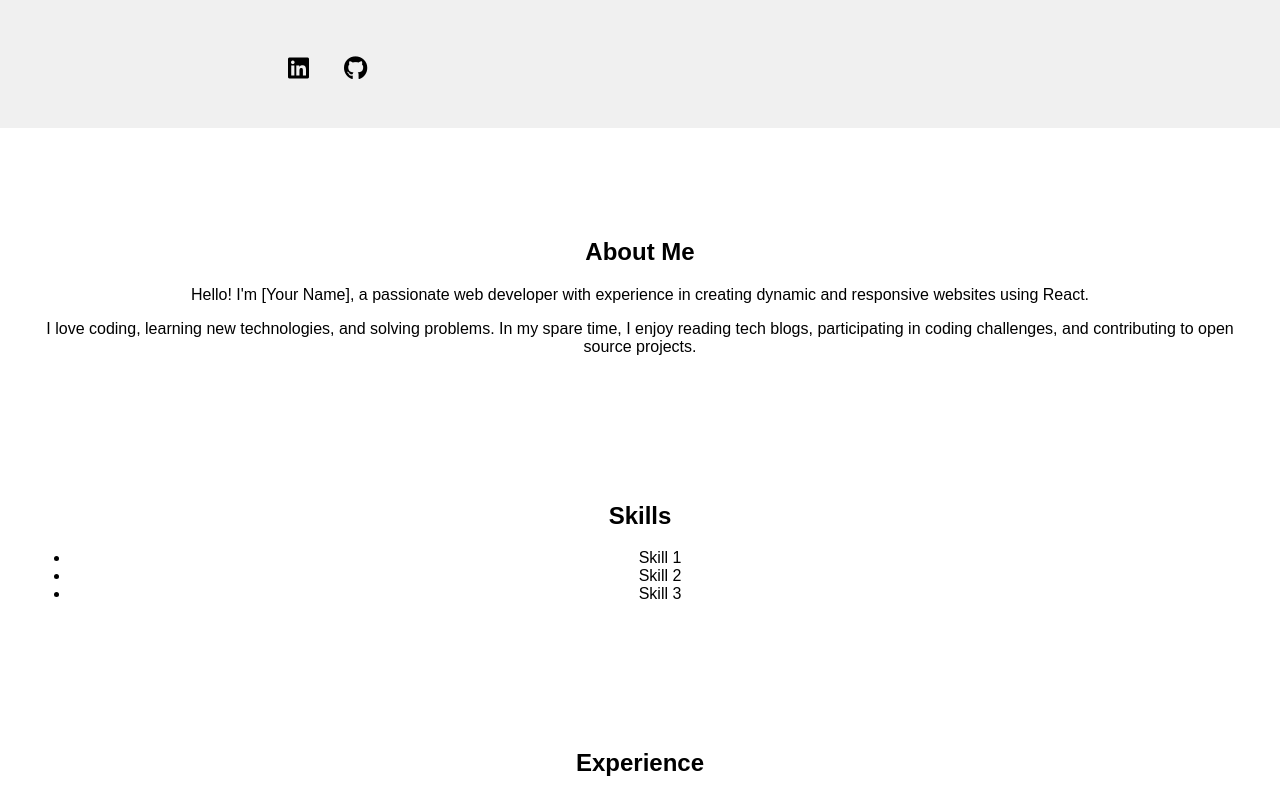
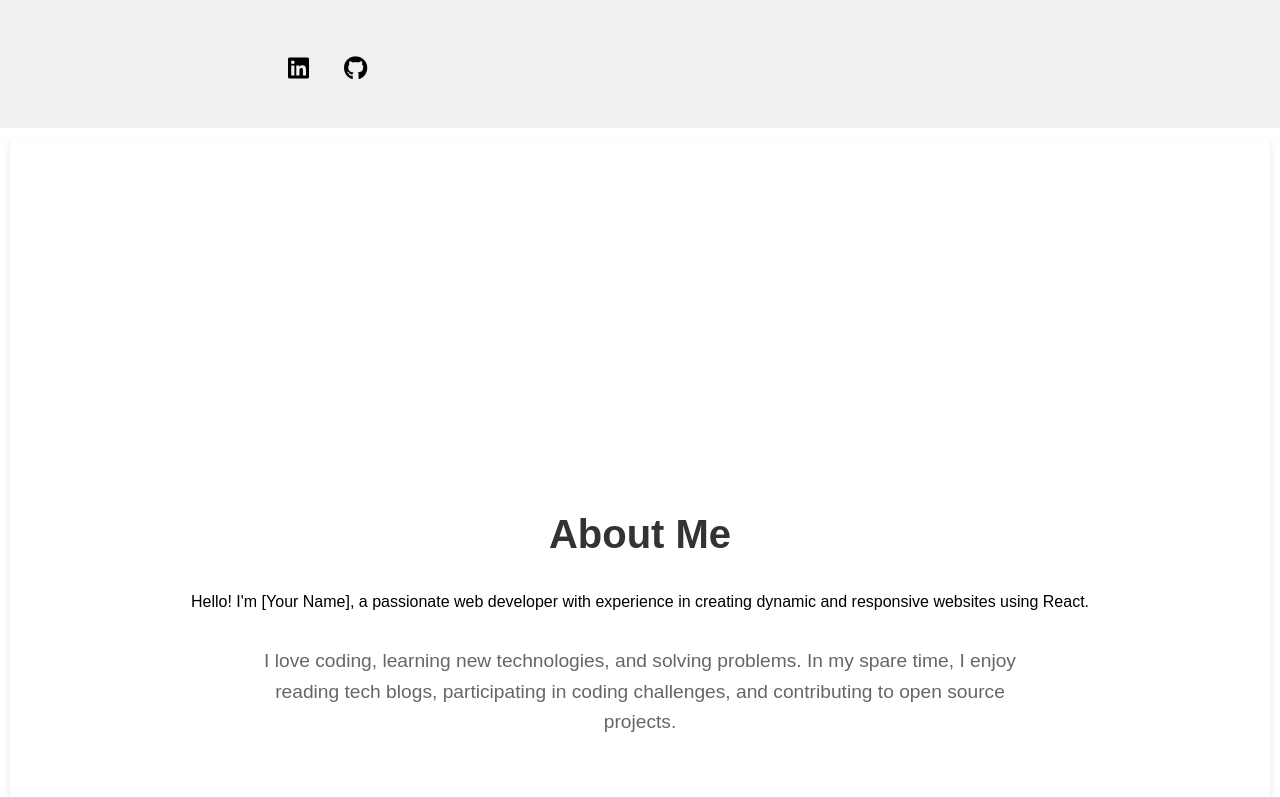
Before and after one commit to MohitWani/MY-Portfolio, a React (Create React App) app: page / in a window 1280 px wide. Shown: the part 780-1577 px from the top of the page. Built offline with nearby package versions, Linux system fonts and the light colour scheme.

Commit message:
About page

```diff
--- a/package.json
+++ b/package.json
@@ -8,6 +8,7 @@
     "@testing-library/user-event": "^13.5.0",
     "react": "^18.3.1",
     "react-dom": "^18.3.1",
+    "react-router-dom": "^6.24.1",
     "react-scripts": "5.0.1",
     "web-vitals": "^2.1.4"
   },
--- a/src/components/About.css
+++ b/src/components/About.css
@@ -1,6 +1,38 @@
-/* src/components/About.css */
-section {
-    padding: 20px;
-    margin: 10px;
-    text-align: center;
+.about-container {
+  display: flex;
+  flex-direction: column;
+  justify-content: center;
+  align-items: center;
+  height: 100vh;
+  background-color: #fff;
+  padding: 20px;
+  box-shadow: 0 4px 8px rgba(0, 0, 0, 0.1);
+}
+
+.about-title {
+  font-size: 2.5rem;
+  font-weight: bold;
+  margin-bottom: 20px;
+  color: #333;
+  text-align: center;
+}
+
+.about-description {
+  font-size: 1.2rem;
+  line-height: 1.6;
+  color: #666;
+  max-width: 800px;
+  text-align: center;
+  padding: 0 20px;
+}
+
+@media (max-width: 768px) {
+  .about-title {
+    font-size: 2rem;
   }
+
+  .about-description {
+    font-size: 1rem;
+    padding: 0 10px;
+  }
+}
--- a/src/components/About.js
+++ b/src/components/About.js
@@ -4,10 +4,10 @@ import './About.css';
 
 const About = () => {
   return (
-    <section id="about">
-      <h2>About Me</h2>
+    <section className="about-container" id="about">
+      <h2 className="about-title">About Me</h2>
       <p>Hello! I'm [Your Name], a passionate web developer with experience in creating dynamic and responsive websites using React.</p>
-      <p>I love coding, learning new technologies, and solving problems. In my spare time, I enjoy reading tech blogs, participating in coding challenges, and contributing to open source projects.</p>
+      <p className="about-description">I love coding, learning new technologies, and solving problems. In my spare time, I enjoy reading tech blogs, participating in coding challenges, and contributing to open source projects.</p>
     </section>
   );
 };
--- a/src/components/Navbar.js
+++ b/src/components/Navbar.js
@@ -26,7 +26,7 @@ const NavigationBar = () => {
   return (
     <nav className="navbar">
         <div className="navbar-left">
-          <h1>My Name</h1>
+          <h1>Mohit</h1>
         </div>
         <div className="navbar-right">
           <ul>
```
Also changed, not shown: 1 other file (tests, documents, lock files or other folders).
